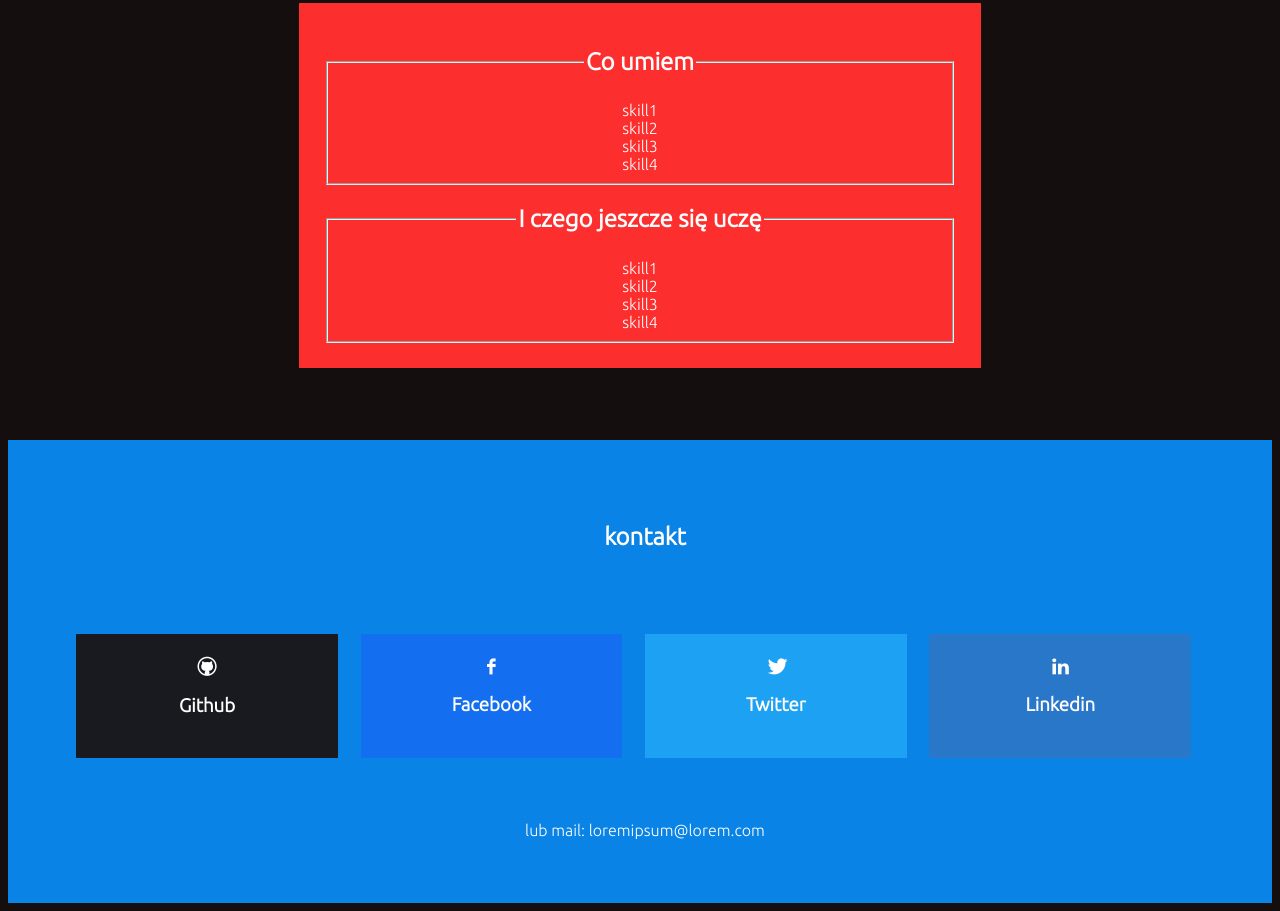
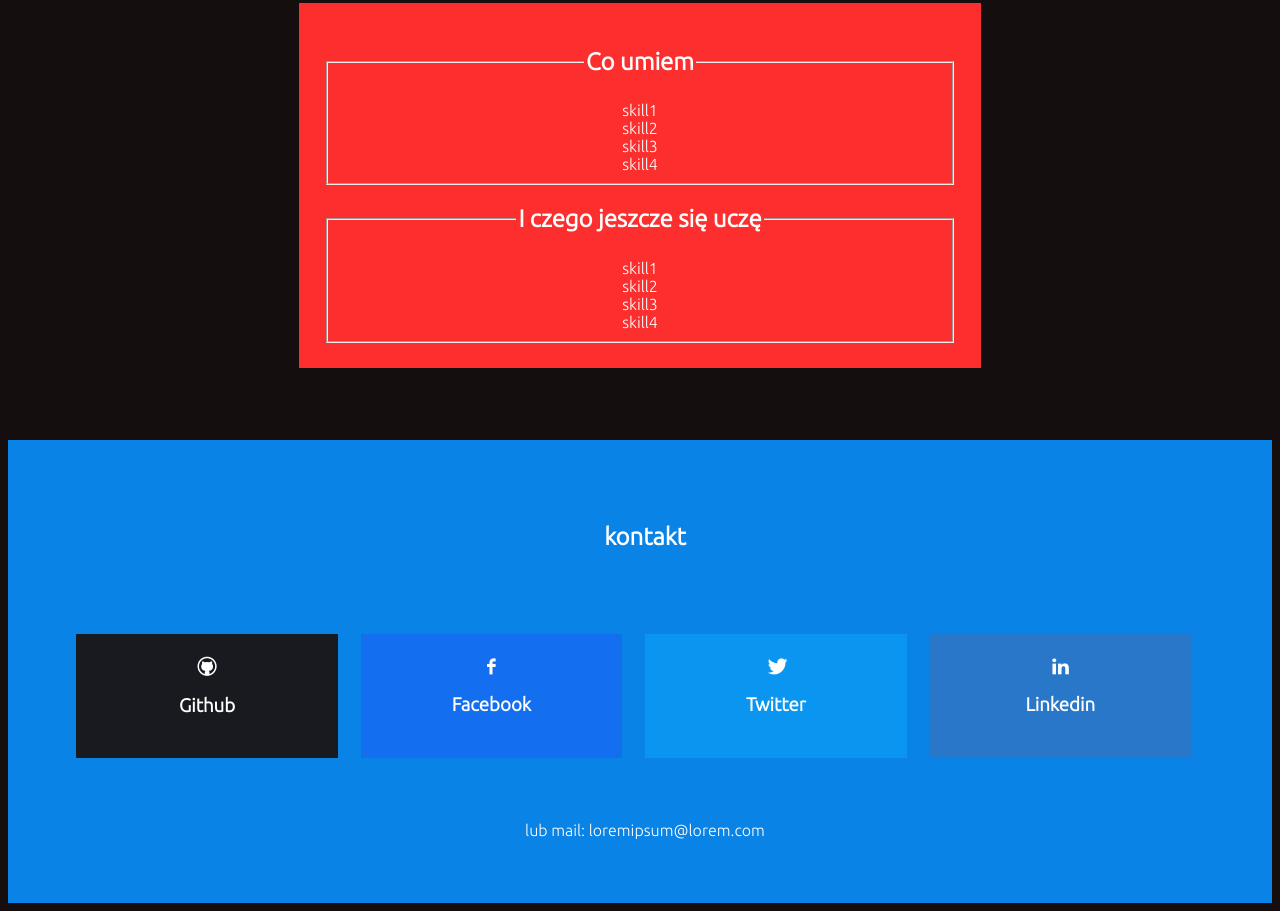
Before and after one commit to wizarddos/PortfolioTemplate, a plain HTML site: page index.html in a window 1280 px wide. Shown: the part 903-1814 px from the top of the page. Drawn offline with Linux system fonts and the light colour scheme.

Commit message:
styles update

```diff
--- a/styles/styles.css
+++ b/styles/styles.css
@@ -97,14 +97,14 @@ a{
 }
 
 .twitter{
-    background-color: rgb(29,161,242);
+    background-color:  rgb(10,150,240);
     width: 21%;
     padding: 2%;
     margin-right: 2%;
 }
 
 .twitter:hover{
-    background-color: rgb(10,150,240);
+    background-color: rgb(0,140,230);
 }
 
 .linkedin{
```
